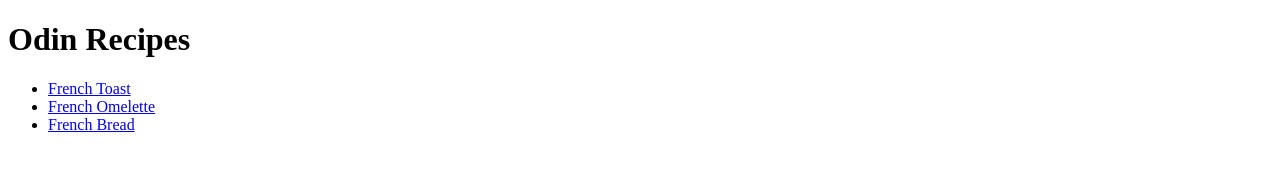
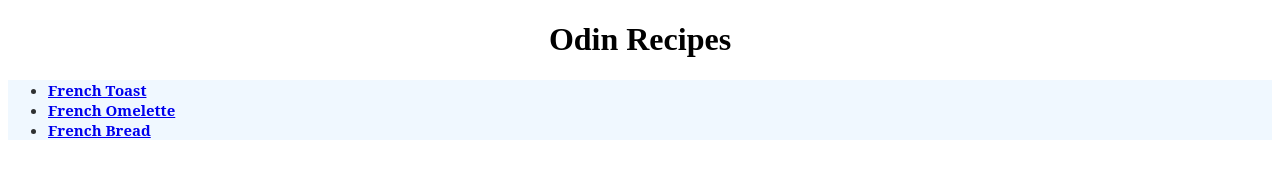
Before and after one commit to Prompt-0/odin-recipes, a plain HTML site: page index.html in a window 1280 px wide. Drawn offline with Linux system fonts and the light colour scheme.

Commit message:
Add some CSS

```diff
--- a/index.html
+++ b/index.html
@@ -5,14 +5,15 @@
 <head>
     <meta charset="UTF-8">
     <title> Odin Recipes </title>
+    <link rel="stylesheet" href="./style.css">
 </head>
 
 <body>
     <h1> Odin Recipes </h1>
-    <ul>
-        <li><a href="./recipes/french-toast.html"> French Toast </a></li>
-        <li><a href="./recipes/french-omelette.html"> French Omelette </a></li>
-        <li><a href="./recipes/french-bread.html"> French Bread</a></li>
+    <ul id="HL">
+        <li class="recipe"><a href="./recipes/french-toast.html"> French Toast </a></li>
+        <li class="recipe"><a href="./recipes/french-omelette.html"> French Omelette </a></li>
+        <li class="recipe"><a href="./recipes/french-bread.html"> French Bread</a></li>
     </ul>
 </body>
 </html>
--- /dev/null
+++ b/style.css
@@ -0,0 +1,35 @@
+h1 {
+    text-align: center;
+}
+
+.recipe, #home-button {
+    font-size: 15px;
+    font-weight: bold;
+    color: rgba(3, 3, 3, 0.813);
+    font-family: "Serif";
+}
+
+ul,ol {
+    font-family: "Sans-serif";
+}
+
+ul {
+    background-color: aquamarine;
+}
+
+ol {
+    background-color: aqua;
+}
+
+h3 {
+    background-color: bisque;
+    color: rgb(56, 5, 28);
+}
+
+.des {
+    font-weight: 600;
+}
+
+#HL {
+    background-color: aliceblue;
+}
```
Also changed, not shown: recipes/french-bread.html (+4 -2 lines), recipes/french-omelette.html (+4 -2 lines), recipes/french-toast.html (+4 -2 lines).
